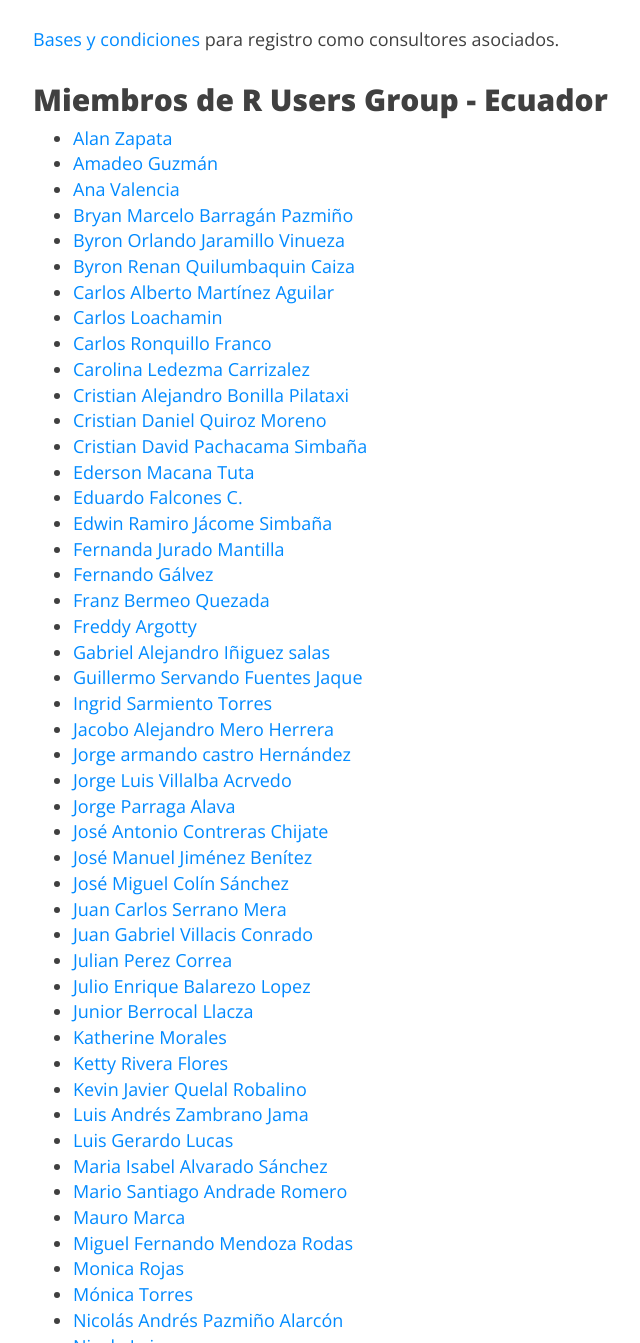
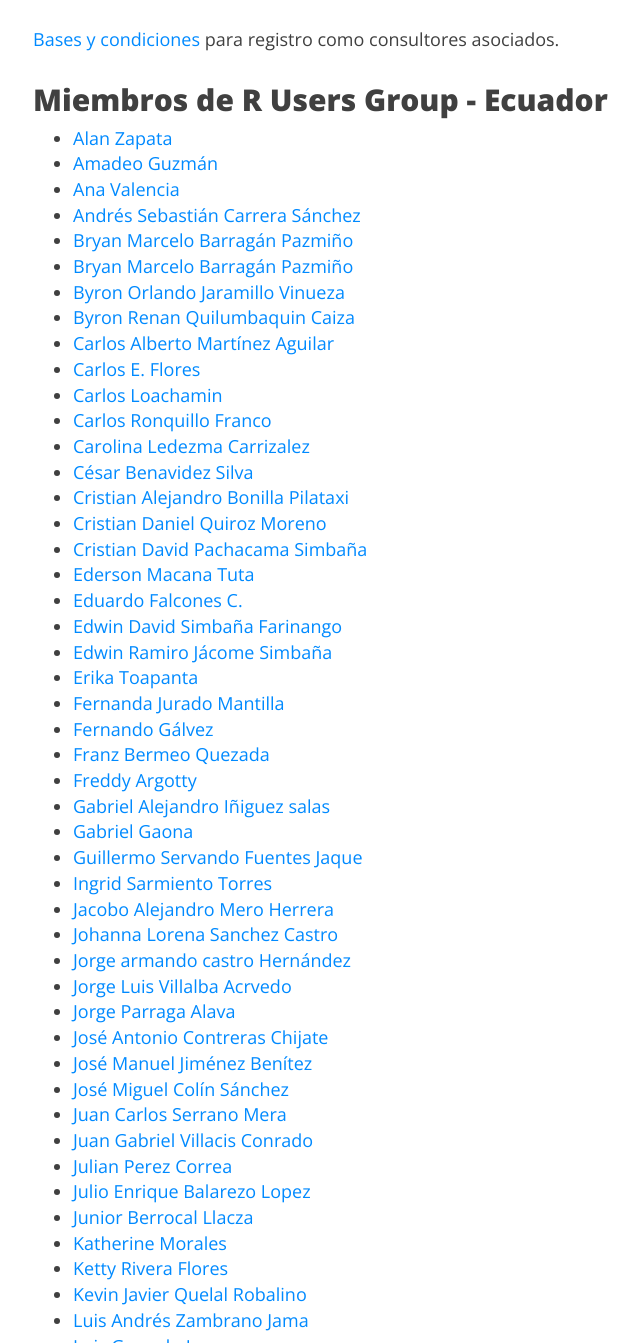
Before and after one commit to Rgrupoec/Rgrupoec.github.io, a Jekyll site: the page built from about.md, in a window 1280 px wide and 1400 px high, scrolled down 953 px, cut to the strip 57-1400 px from the top of the window. Shown: the whole strip, without its empty margins (232-872 px from the left). Built offline with Jekyll 4.4.1, drawn with Linux system fonts in a browser that asks for light colours; nearby versions of some CDN libraries; some of the changed text lies outside the part shown.

Commit message:
Update about.md

```diff
--- a/about.md
+++ b/about.md
@@ -73,27 +73,35 @@
 * [Alan Zapata](http://www.linkedin/in/alan-zapata-saavedra-767b8455)
 * [Amadeo Guzmán](https://www.linkedin.com/in/amadeo-guzm%C3%A1n-466a8768)
 * [Ana Valencia ](http://www.linkedin.com/in/ana-de-dios-valencia-posada-964881a)
+* [Andrés Sebastián Carrera Sánchez](https://www.linkedin.com/in/andres-carrera-3604ba71/)
+* [Bryan Marcelo Barragán Pazmiño](https://www.linkedin.com/in/bryan-barragan-a78714136/)
 * [Bryan Marcelo Barragán Pazmiño](https://www.linkedin.com/in/bryan-barragan-a78714136/)
 * [Byron Orlando Jaramillo Vinueza](http://linkedin.com/in/byronjaramillo)
 * [Byron Renan Quilumbaquin Caiza](https://www.linkedin.com/in/byron-quilumbaquin-289522152/)
 * [Carlos Alberto Martínez Aguilar](http://www.linkedin.com/in/carlos-alberto-martínez-aguilar-82293633/)
+* [Carlos E. Flores](http://www.linkedin.com/in/carlosfloresvaleriano)
 * [Carlos Loachamin](https://www.linkedin.com/in/carlos-loachamin-97803921/)
 * [Carlos Ronquillo Franco ](https://www.linkedin.com/in/carlosronquillof)
 * [Carolina Ledezma Carrizalez](https://www.linkedin.com/in/acarolinaledezmacarrizalez/)
+* [César Benavidez Silva](https://www.linkedin.com/in/c%C3%A9sar-benavidez-23680424/)
 * [Cristian Alejandro Bonilla Pilataxi](https://www.linkedin.com/in/cristian-bonilla-6574b1152/)
 * [Cristian Daniel Quiroz Moreno](https://www.linkedin.com/in/daniel-quiroz-654b6a131/)
-* [Cristian David Pachacama Simbaña](http://www.linkedin.com/in/ cristian-david-pachacama-9064aa126)
+* [Cristian David Pachacama Simbaña](http://www.linkedin.com/in/cristian-david-pachacama)
 * [Ederson Macana Tuta](https://www.linkedin.com/in/ederson-macana-tuta-8331942a)
 * [Eduardo Falcones C.](https://www.linkedin.com/in/eduardo-falcones-95177049)
+* [Edwin David Simbaña Farinango](http://www.linkedin.com/in/edwin-simbaña-74623485)
 * [Edwin Ramiro Jácome Simbaña](http://www.linkedin.com/in/edwin-j%C3%A1come-a410518a/)
+* [Erika Toapanta ](http://www.linkedin.com/in/erika-lizeth-852659a0)
 * [Fernanda Jurado Mantilla](http://www.linkendin.com/in/notengo)
 * [Fernando Gálvez](https://www.linkedin.com/in/fernando-gálvez-22642954)
 * [Franz Bermeo Quezada](https://www.linkedin.com/in/franz-bermeo-quezada-5728701b/)
 * [Freddy Argotty](https://www.linkedin.com/in/freddy-argotty-96197019/)
 * [Gabriel Alejandro Iñiguez salas](https://www.linkedin.com/in/gabriel-i%C3%B1iguez-4a5953151)
+* [Gabriel Gaona](http://www.linkedin.com/in/gavg712)
 * [Guillermo Servando Fuentes Jaque ](http://www.linkedin.com/in/guillermo-fuentes-jaque)
 * [Ingrid Sarmiento Torres](http://linkedin.com/in/ingrid-sarmiento-torres-98525536)
 * [Jacobo Alejandro Mero Herrera](http://www.linkedin.com/in/jacobo-mero)
+* [Johanna Lorena Sanchez Castro](https://www.linkedin.com/feed/)
 * [Jorge armando castro Hernández](http://www.linkedin.com/in/a-castro)
 * [Jorge Luis Villalba Acrvedo](http://www.linkedin.com/in/jorge-villalba-acevedo-589040135/)
 * [Jorge Parraga Alava](http://linkdin.com/in/jorgeklz)
@@ -110,6 +118,7 @@
 * [Kevin Javier Quelal Robalino](https://www.linkedin.com/in/kevinquelal)
 * [Luis Andrés Zambrano Jama](http://www.linkedin.com/in/andres-zambrano-397762b3/)
 * [Luis Gerardo Lucas](https://www.linkedin.com/in/gerardo-lucas-08164164/)
+* [Marcelo Robayo](https://www.linkedin.com/in/marcelo-alexander-robayo-55762080)
 * [Maria Isabel Alvarado Sánchez](https://www.linkedin.com/feed)
 * [Mario Santiago Andrade Romero](http://linkedin.com/in/mario-andrade-romero-1b8997a3)
 * [Mauro Marca](http://www.linkedin.com/e/rpp/227373966/mau_romar%40hotmail%2Ecom/-4420669007122574797/?hs=true&tok=3-RrMZ38M7VTY1)
```
Also changed, not shown: other parts of about.md (+2 -2 lines).
